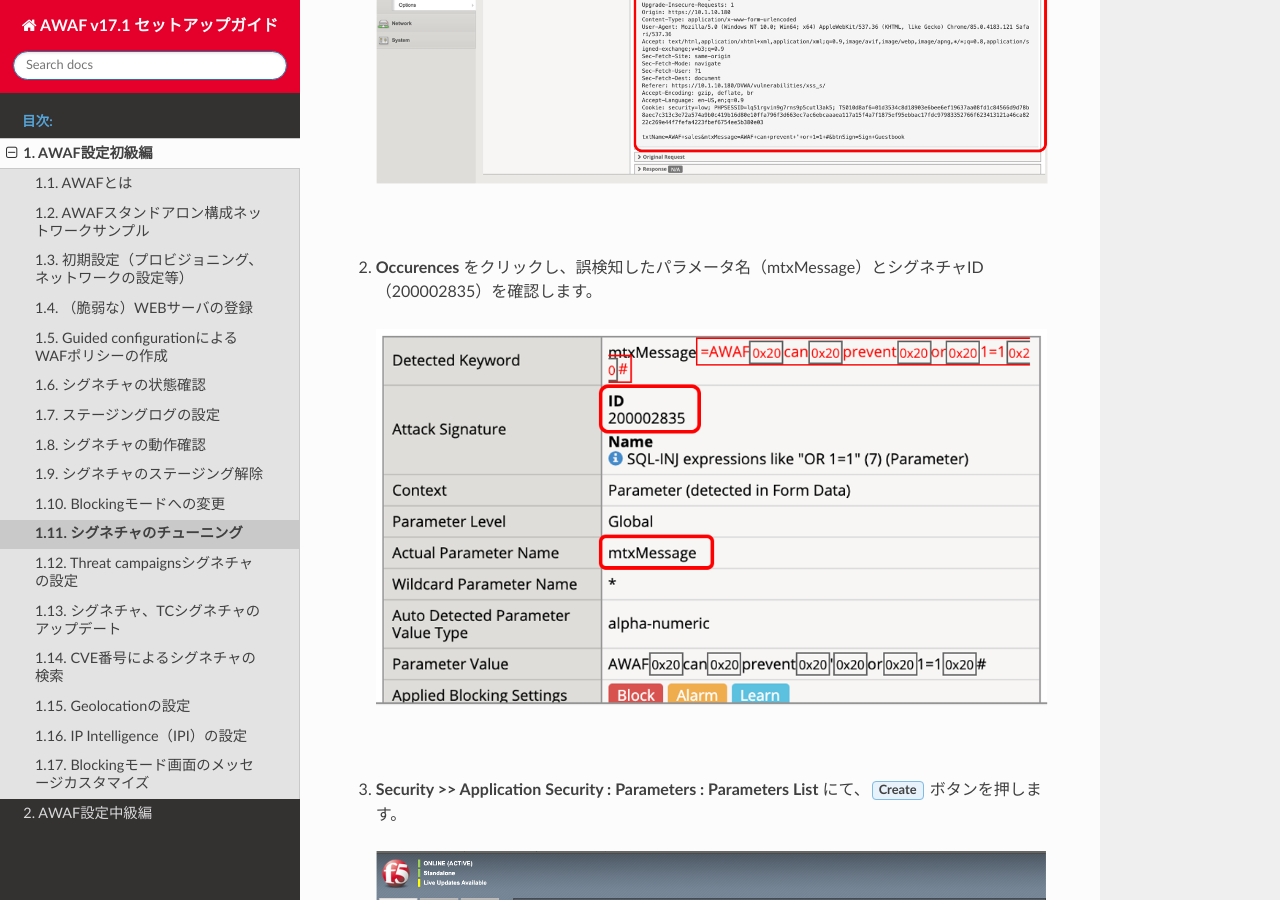
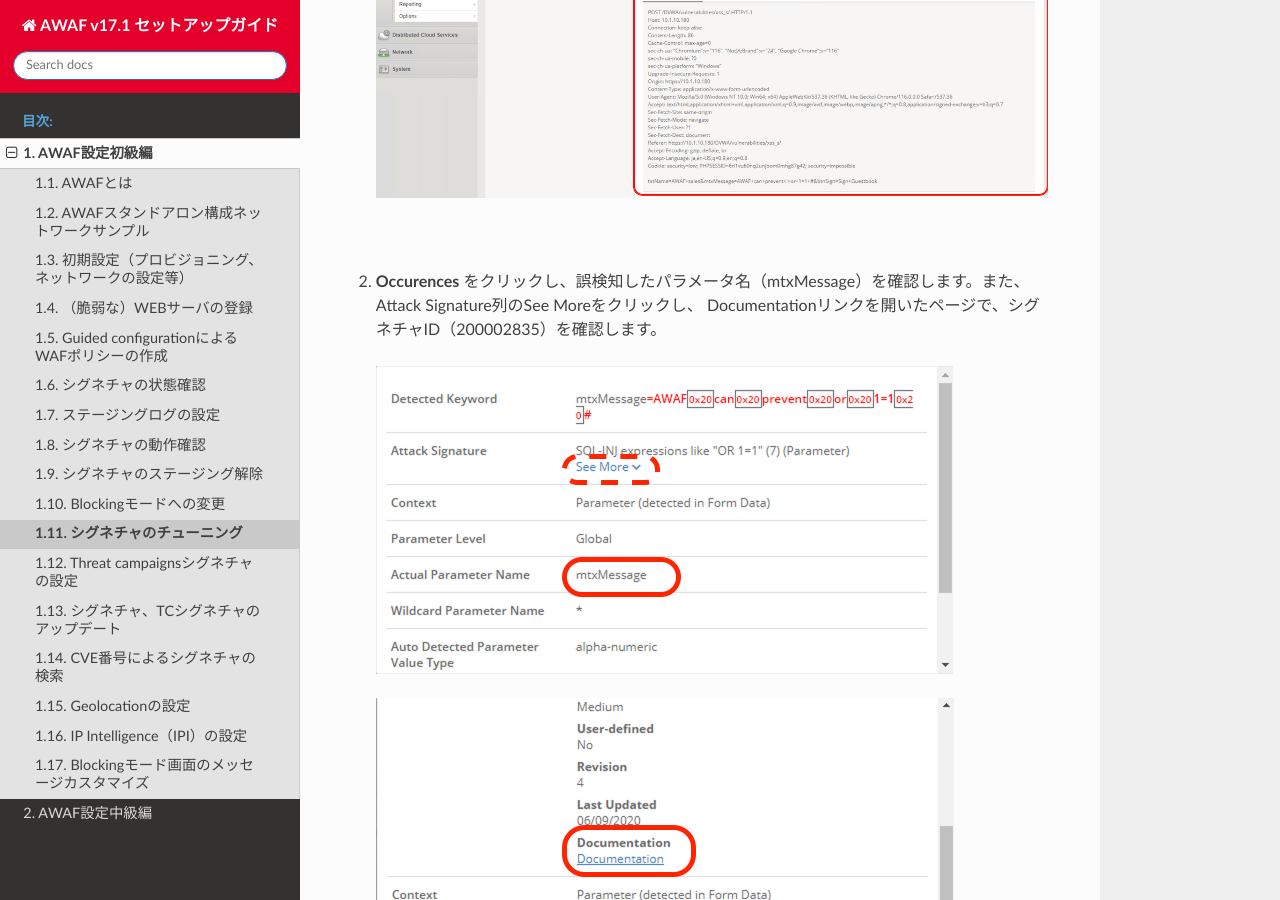
Before and after one commit to BeF5/f5j-easy-setup-waf-17, a Sphinx documentation site: the page built from docs/content1/module11/module11.rst, in a window 1280 px wide and 900 px high, scrolled down 1596 px. Built offline with Sphinx 7.4.7 and the Read the Docs theme 2.0.0, drawn with Linux system fonts in a browser that asks for light colours.

Commit message:
v17.1用更新

```diff
--- a/docs/content1/module11/module11.rst
+++ b/docs/content1/module11/module11.rst
@@ -24,9 +24,11 @@
 
    .. image:: images/mod11-3.png
    |
-#. **Occurences** をクリックし、誤検知したパラメータ名（mtxMessage）とシグネチャID（200002835）を確認します。
+#. **Occurences** をクリックし、誤検知したパラメータ名（mtxMessage）を確認します。また、Attack Signature列のSee Moreをクリックし、 Documentationリンクを開いたページで、シグネチャID（200002835）を確認します。
 
-   .. image:: images/mod11-4.png
+   .. image:: images/mod11-4-1.png
+   .. image:: images/mod11-4-2.png
+   .. image:: images/mod11-4-3.png
    |
 #. **Security >> Application Security : Parameters : Parameters List** にて、:guilabel:`Create` ボタンを押します。
 
```
Also changed, not shown: docs/content1/module11/images/mod11-3.png, docs/content1/module11/images/mod11-4-1.png (added), docs/content1/module11/images/mod11-4-2.png (added), docs/content1/module11/images/mod11-4-3.png (added).
